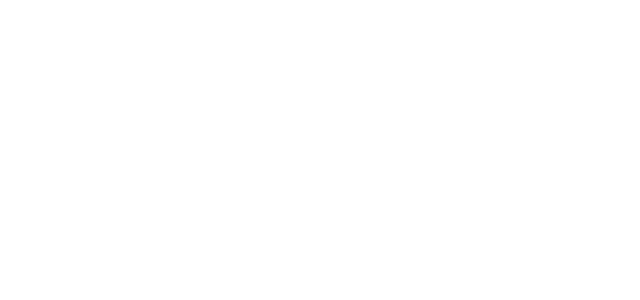
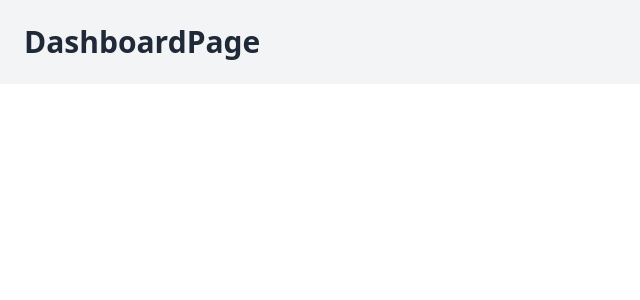
Before and after one commit to darevalo2022062/React_NeighborAlert_Deploy, a React (Vite) app: page /dashboard in a window 1280 px wide. Before the commit this address had no page. Shown: the top 300 px of the page, without its empty margins (0-640 px from the left). Built offline with nearby package versions, Linux system fonts and the light colour scheme.

Commit message:
DashboardPage

```diff
--- /dev/null
+++ b/src/components/dashboard/Sidebar.jsx
@@ -0,0 +1,11 @@
+import React from 'react';
+import { FiHome, FiBook, FiUser } from 'react-icons/fi';
+
+export const Sidebar = () => {
+
+    return (
+        <>
+
+        </>
+    );
+};
--- /dev/null
+++ b/src/pages/DashboardPage.jsx
@@ -0,0 +1,17 @@
+import React from 'react';
+import { Sidebar } from '../components/dashboard/Sidebar';
+
+const DashboardPage = () => {
+    return (
+        <>
+            <div className="flex">
+                <Sidebar />
+                <div className="flex-1 p-6 bg-gray-100">
+                    <h1 className="text-3xl font-bold">DashboardPage</h1>
+                </div>
+            </div>
+        </>
+    );
+};
+
+export default DashboardPage;
--- a/src/routes/main.routes.jsx
+++ b/src/routes/main.routes.jsx
@@ -2,9 +2,12 @@
 
 const Home = lazy(() => import('../pages/Home.jsx'));
 const About = lazy(() => import('../pages/About.jsx'));
+const DashboardPage = lazy(() => import('../pages/DashboardPage.jsx'));
+
 const mainRoutes = [
     { path: '/', element: <Home /> },
-    { path: '/about', element: <About /> }
+    { path: '/about', element: <About /> },
+    { path: '/dashboard', element: <DashboardPage />}
 ]
 
 export default mainRoutes;
```
